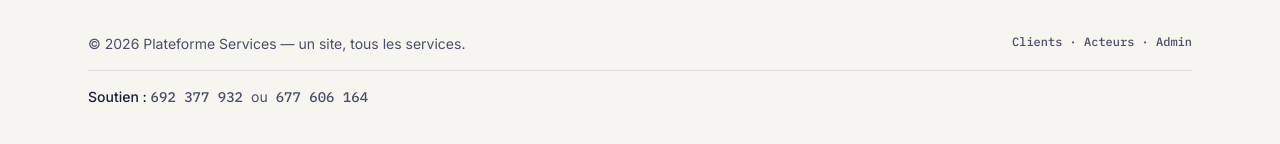
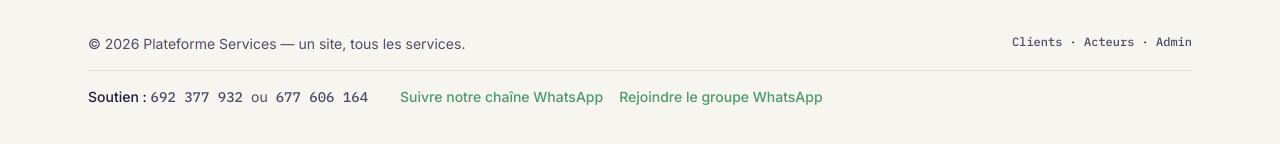
Before and after one commit to BAVAELISEE/PHAYO-plateforme, a Next.js app: page /register in a window 1280 px wide. Shown: the part 968-1112 px from the top of the page. Built offline with nearby package versions, Linux system fonts and the light colour scheme; no server answers.

Commit message:
Update Footer.js

```diff
--- a/components/Footer.js
+++ b/components/Footer.js
@@ -6,11 +6,33 @@ export default function Footer() {
           <p>© {new Date().getFullYear()} Plateforme Services — un site, tous les services.</p>
           <p className="font-mono text-xs">Clients · Acteurs · Admin</p>
         </div>
-        <div className="border-t border-ink/10 pt-4 text-sm text-slate">
-          <span className="font-medium text-ink">Soutien : </span>
-          <span className="font-mono">692 377 932</span>
-          <span className="mx-2">ou</span>
-          <span className="font-mono">677 606 164</span>
+
+        <div className="border-t border-ink/10 pt-4 flex flex-col md:flex-row gap-4 md:gap-8 text-sm">
+          <div className="text-slate">
+            <span className="font-medium text-ink">Soutien : </span>
+            <span className="font-mono">692 377 932</span>
+            <span className="mx-2">ou</span>
+            <span className="font-mono">677 606 164</span>
+          </div>
+
+          <div className="flex gap-4">
+            <a
+              href="https://whatsapp.com/channel/0029Vb98OtHGE56fBwx6371l"
+              target="_blank"
+              rel="noopener noreferrer"
+              className="text-verified hover:underline font-medium"
+            >
+              Suivre notre chaîne WhatsApp
+            </a>
+            <a
+              href="https://chat.whatsapp.com/K9MOnC8uxb0AKjGQuY9JkJ?s=sw&p=a&mlu=4&ilr=4"
+              target="_blank"
+              rel="noopener noreferrer"
+              className="text-verified hover:underline font-medium"
+            >
+              Rejoindre le groupe WhatsApp
+            </a>
+          </div>
         </div>
       </div>
     </footer>
```
